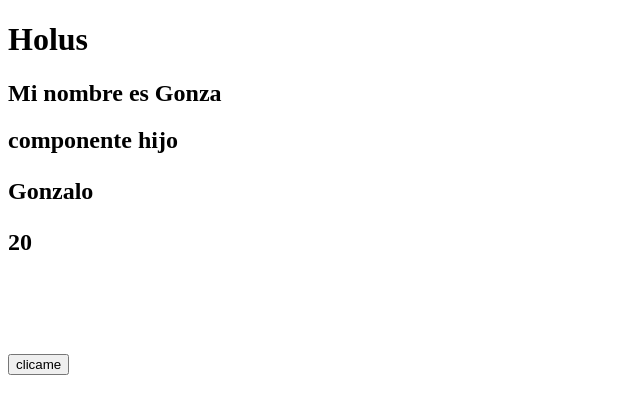
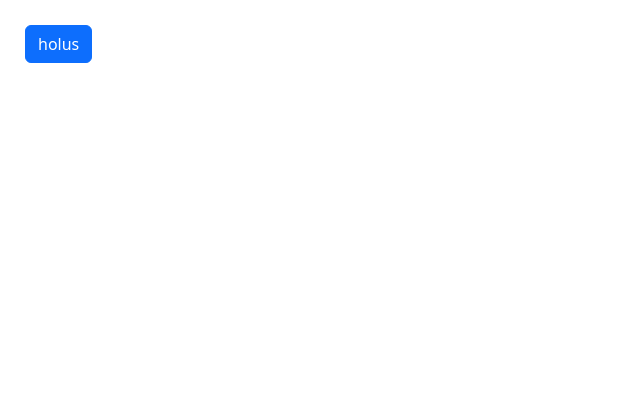
Before and after one commit to gjortega84/curso-angular, an Angular app: page / in a window 1280 px wide. Shown: the top 414 px of the page, without its empty margins (0-640 px from the left). Built offline with nearby package versions, Linux system fonts and the light colour scheme.

Commit message:
clase 21

```diff
--- a/package.json
+++ b/package.json
@@ -18,6 +18,7 @@
     "@angular/platform-browser": "^16.1.0",
     "@angular/platform-browser-dynamic": "^16.1.0",
     "@angular/router": "^16.1.0",
+    "bootstrap": "^5.3.1",
     "rxjs": "~7.8.0",
     "tslib": "^2.3.0",
     "zone.js": "~0.13.0"
--- a/src/app/app.component.html
+++ b/src/app/app.component.html
@@ -1,11 +1,12 @@
-<h1>Holus</h1>
+<!-- <h1>Holus</h1>
 <h2>
   {{'Mi nombre es ' + getName()}}
-</h2>
+</h2>  -->
 <!-- <cursos></cursos> -->
 <!-- <app-imagen></app-imagen> -->
 <!-- <cursos2><cursos2> -->
 <!-- <app-boton></app-boton> -->
 <!-- <app-clase11></app-clase11>
 <app-clase12></app-clase12> -->
-<app-clase15></app-clase15>
+<!-- <app-clase15></app-clase15> -->
+<app-clase21></app-clase21>
--- a/src/app/app.module.ts
+++ b/src/app/app.module.ts
@@ -11,6 +11,7 @@ import { BotonComponent } from './boton/boton.component';
 import { Clase11Component } from './clase11/clase11.component';
 import { Clase12Component } from './clase12/clase12.component';
 import { Clase15Component } from './clase15/clase15.component';
+import { Clase21Component } from './clase21/clase21.component';
 import { UsuarioComponent } from './usuario/usuario.component';
 
 @NgModule({
@@ -22,6 +23,7 @@ import { UsuarioComponent } from './usuario/usuario.component';
     BotonComponent,
     Clase11Component,
     Clase12Component,
+    Clase21Component,
     Clase15Component,
     UsuarioComponent
   ],
--- /dev/null
+++ b/src/app/clase21/clase21.component.html
@@ -0,0 +1 @@
+<button class="btn btn-primary">holus</button>
--- a/src/styles.css
+++ b/src/styles.css
@@ -1 +1,5 @@
 /* You can add global styles to this file, and also import other style files */
+@import "~bootstrap/dist/css/bootstrap.css";
+ body{
+    padding: 25px;
+ }
```
Also changed, not shown: src/app/clase21/clase21.component.ts (added, +10 -0 lines), src/app/clase21/clase21.component.css (added), 2 other files (tests, documents, lock files or other folders).
